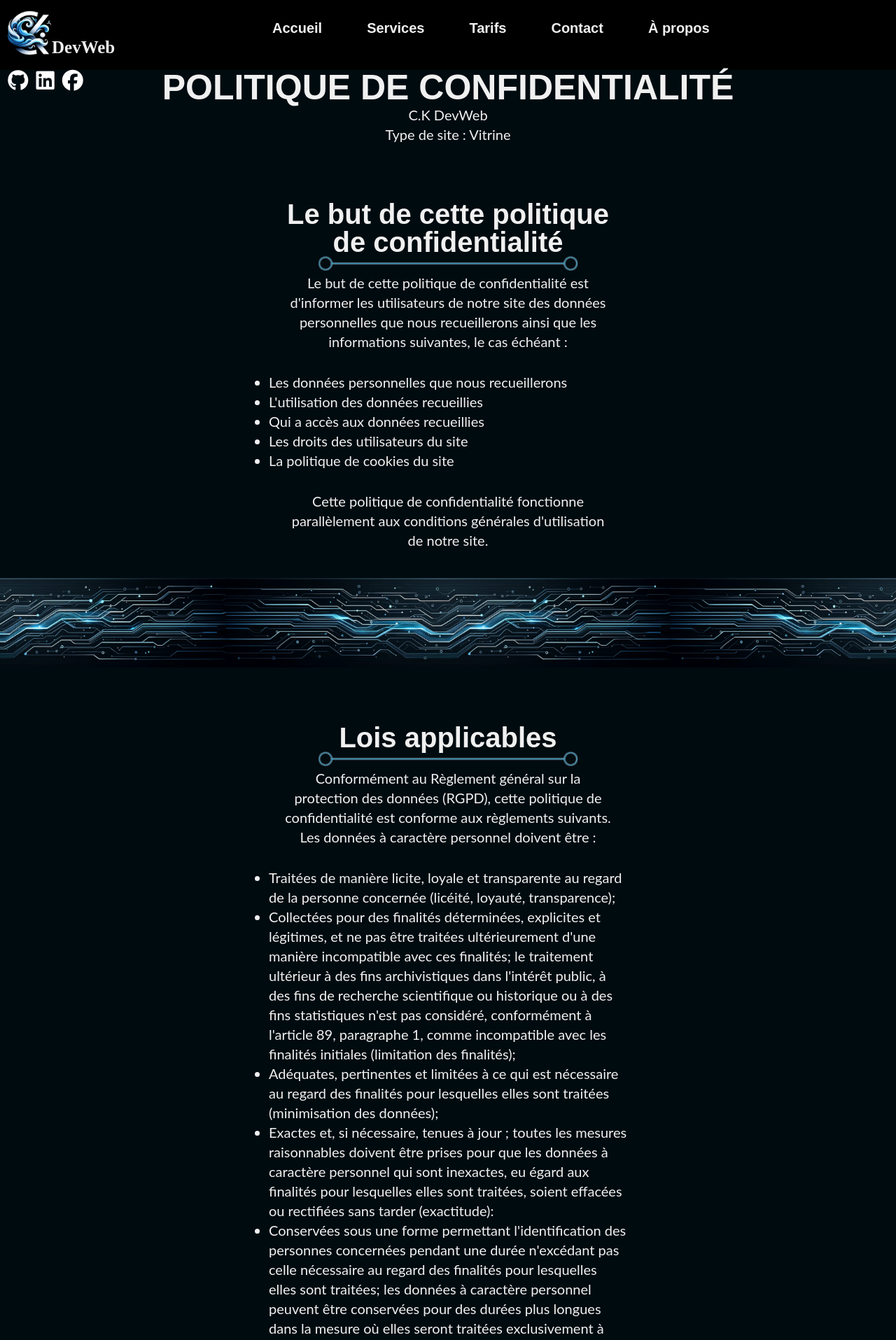
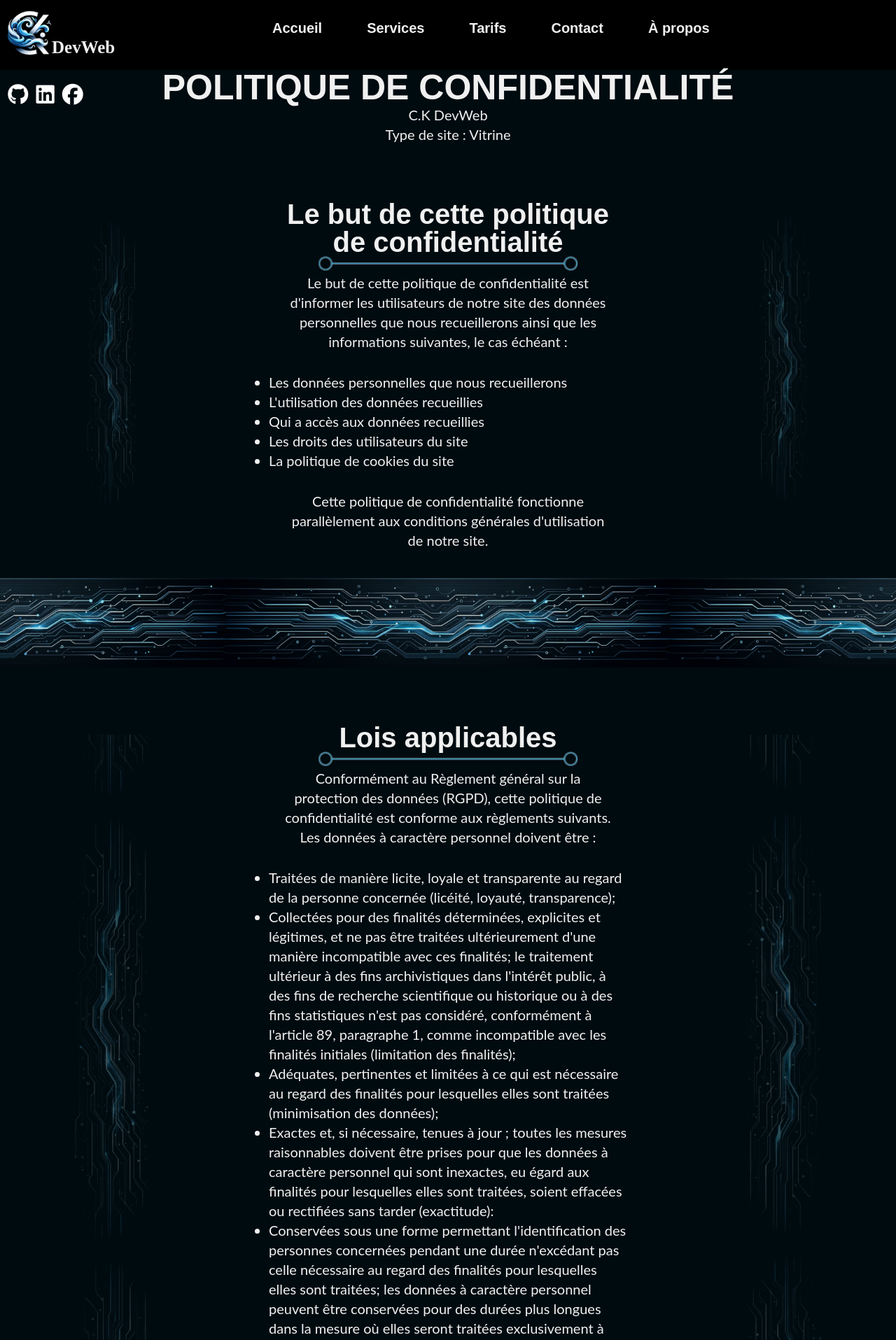
Before and after one commit to CKdevweb/ckdevwebrefound, a Symfony app: template templates/cgu/index.html.twig in a window 1280 px wide. Shown: the top 1915 px of the page at 70% size. Run offline with Twig, Linux system fonts and the light colour scheme; the template is opened without the code that fills it, so the values that code supplies are empty; some libraries are stand-ins or nearby versions.

Commit message:
Responsive OK

```diff
--- a/templates/about/index.html.twig
+++ b/templates/about/index.html.twig
@@ -7,6 +7,7 @@
         <header class="main-header">
             <h1>À propos</h1>
         </header>
+        <div class="left-side-sprite"></div>
         <section>
             <h2>Mon parcours</h2>
             <img class="title-underline" src="{{ asset('assets/medias/images/sprites/title-underline.webp') }}" alt="">
@@ -64,7 +65,9 @@
                 </p>
             </article>
         </section>
+        <div class="right-side-sprite"></div>
         <div class="separator"></div>
+        <div class="left-side-sprite"></div>
         <section>
             <h2>Ma philosophie en développement web</h2>
             <img class="title-underline" src="{{ asset('assets/medias/images/sprites/title-underline.webp') }}" alt="">
@@ -132,5 +135,6 @@
                 </p>
             </article>
         </section>
+        <div class="right-side-sprite"></div>
     </main>
 {% endblock %}
--- a/templates/cgu/index.html.twig
+++ b/templates/cgu/index.html.twig
@@ -9,10 +9,12 @@
             <p>C.K DevWeb</p>
             <p>Type de site : Vitrine</p>
         </header>
+        <div class="left-side-sprite"></div>
         <section>
             <h2>Le but de cette politique de confidentialité</h2>
             <img class="title-underline" src="{{ asset('assets/medias/images/sprites/title-underline.webp') }}" alt="">
-            <p>Le but de cette politique de confidentialité est d'informer les utilisateurs de notre site des données personnelles que nous recueillerons ainsi que les informations suivantes, le cas échéant :</p>
+            <p>Le but de cette politique de confidentialité est d'informer les utilisateurs de notre site des données
+                personnelles que nous recueillerons ainsi que les informations suivantes, le cas échéant :</p>
             <ul>
                 <li>Les données personnelles que nous recueillerons</li>
                 <li>L'utilisation des données recueillies</li>
@@ -20,22 +22,35 @@
                 <li>Les droits des utilisateurs du site</li>
                 <li>La politique de cookies du site</li>
             </ul>
-            <p>Cette politique de confidentialité fonctionne parallèlement aux conditions générales d'utilisation de notre site.</p>
+            <p>Cette politique de confidentialité fonctionne parallèlement aux conditions générales d'utilisation de
+                notre site.</p>
 
         </section>
+        <div class="right-side-sprite"></div>
         <div class="separator"></div>
-
+        <div class="left-side-sprite"></div>
         <section>
             <h2>Lois applicables</h2>
             <img class="title-underline" src="{{ asset('assets/medias/images/sprites/title-underline.webp') }}" alt="">
-            <p>Conformément au Règlement général sur la protection des données (RGPD), cette politique de confidentialité est conforme aux règlements suivants.</p>
+            <p>Conformément au Règlement général sur la protection des données (RGPD), cette politique de
+                confidentialité est conforme aux règlements suivants.</p>
             <p>Les données à caractère personnel doivent être :</p>
             <ul>
-                <li>Traitées de manière licite, loyale et transparente au regard de la personne concernée (licéité, loyauté, transparence);</li>
-                <li>Collectées pour des finalités déterminées, explicites et légitimes, et ne pas être traitées ultérieurement d'une manière incompatible avec ces finalités; le traitement ultérieur à des fins archivistiques dans l'intérêt public, à des fins de recherche scientifique ou historique ou à des fins statistiques n'est pas considéré, conformément à l'article 89, paragraphe 1, comme incompatible avec les finalités initiales (limitation des finalités);</li>
-                <li>Adéquates, pertinentes et limitées à ce qui est nécessaire au regard des finalités pour lesquelles elles sont traitées (minimisation des données);</li>
-                <li>Exactes et, si nécessaire, tenues à jour ; toutes les mesures raisonnables doivent être prises pour que les données à caractère personnel qui sont inexactes, eu égard aux finalités pour lesquelles elles sont traitées, soient effacées ou rectifiées sans tarder (exactitude):</li>
-                <li>Conservées sous une forme permettant l'identification des personnes concernées pendant une durée n'excédant pas celle nécessaire au regard des finalités pour lesquelles elles sont traitées; les données à caractère personnel peuvent être conservées pour des durées plus longues dans la mesure où elles seront traitées exclusivement à des fins archivistiques dans l'intérêt public, à des fins de recherche scientifique ou historique ou à des fins statistiques conformément à l'article 89, paragraphe 1, pour autant que soient mises en œuvre les mesures techniques et organisationnelles appropriées requises par le règlement afin de garantir les droits et libertés de la personne concernée (limitation de la conservation);</li>
+                <li>Traitées de manière licite, loyale et transparente au regard de la personne concernée (licéité,
+                    loyauté, transparence);</li>
+                <li>Collectées pour des finalités déterminées, explicites et légitimes, et ne pas être traitées
+                    ultérieurement d'une manière incompatible avec ces finalités; le traitement ultérieur à des fins
+                    archivistiques dans l'intérêt public, à des fins de recherche scientifique ou historique ou à des
+                    fins statistiques n'est pas considéré, conformément à l'article 89, paragraphe 1, comme incompatible
+                    avec les finalités initiales (limitation des finalités);</li>
+                <li>Adéquates, pertinentes et limitées à ce qui est nécessaire au regard des finalités pour lesquelles
+                    elles sont traitées (minimisation des données);</li>
+                <li>Exactes et, si nécessaire, tenues à jour ; toutes les mesures raisonnables doivent être prises pour
+                    que les données à caractère personnel qui sont inexactes, eu égard aux finalités pour lesquelles
+                    elles sont traitées, soient effacées ou rectifiées sans tarder (exactitude):</li>
+                <li>Conservées sous une forme permettant l'identification des personnes concernées pendant une durée
+                    n'excédant pas celle nécessaire au regard des finalités pour lesquelles elles sont traitées; les
+                    données à caractère personnel peuvent être conservées pour des durées plus longues dans la mesure où elles seront traitées exclusivement à des fins archivistiques dans l'intérêt public, à des fins de recherche scientifique ou historique ou à des fins statistiques conformément à l'article 89, paragraphe 1, pour autant que soient mises en œuvre les mesures techniques et organisationnelles appropriées requises par le règlement afin de garantir les droits et libertés de la personne concernée (limitation de la conservation);</li>
                 <li>Traitées de façon à garantir une sécurité appropriée des données à caractère personnel, y compris la protection contre le traitement non autorisé ou illicite et contre la perte, la destruction ou les dégâts d'origine accidentelle, à l'aide de mesures techniques ou organisationnelles appropriées (intégrité et confidentialité).</li>
             </ul>
             <p>Le traitement n'est licite que si, et dans la mesure où, au moins une des conditions suivantes est remplie :</p>
@@ -48,8 +63,8 @@
                 <li>Le traitement est nécessaire aux fins des intérêts légitimes poursuivis par le responsable du traitement ou par un tiers, à moins que ne prévalent les intérêts ou les libertés et droits fondamentaux de la personne concernée qui exigent une protection des données à caractère personnel, notamment lorsque la personne concernée est un enfant.</li>
             </ul>
             <p>Pour les résidents de l'État de Californie, cette politique de confidentialité vise à se conformer à la California Consumer Privacy Act (CCPA). S'il y a des incohérences entre ce document et la CCPA, la législation de l'État s'appliquera. Si nous constatons des incohérences, nous modifierons notre politique pour nous conformer à la loi pertinente.</p>
-
         </section>
+        <div class="right-side-sprite"></div>
         <div class="separator"></div>
         <section>
             <h2>Consentement</h2>
@@ -61,6 +76,7 @@
             </ul>
         </section>
         <div class="separator"></div>
+        <div class="left-side-sprite"></div>
         <section>
             <h2>Données personnelles que nous collectons</h2>
             <img class="title-underline" src="{{ asset('assets/medias/images/sprites/title-underline.webp') }}" alt="">
@@ -78,9 +94,10 @@
             <p>Enregistrement d'un compte</p>
             <p>Complétion des informations d'un compte</p>
             <p>Veuillez noter que nous ne collectons que les données qui nous aident à atteindre l'objectif énoncé dans cette politique de confidentialité. Nous ne recueillerons pas de données supplémentaires sans vous en informer au préalable.</p>
-
         </section>
+        <div class="right-side-sprite"></div>
         <div class="separator"></div>
+        <div class="left-side-sprite"></div>
         <section>
             <h2>Comment nous utilisons les données personnelles</h2>
             <img class="title-underline" src="{{ asset('assets/medias/images/sprites/title-underline.webp') }}" alt="">
@@ -102,31 +119,29 @@
                 <li>À des acheteurs ou des acheteurs potentiels de cette société dans le cas où nous cherchons à la vendre la société</li>
             </ul>
             <p>Si vous suivez des hyperliens de notre site vers un autre site, veuillez noter que nous ne sommes pas responsables et n'avons pas de contrôle sur leurs politiques et pratiques de confidentialité.</p>
-
         </section>
+        <div class="right-side-sprite"></div>
         <div class="separator"></div>
         <section>
             <h2>Combien de temps, nous stockons les données personnelles</h2>
             <img class="title-underline" src="{{ asset('assets/medias/images/sprites/title-underline.webp') }}" alt="">
-
             <p>Nous ne conservons pas les données des utilisateurs au-delà de ce qui est nécessaire pour atteindre les fins pour lesquelles elles sont recueillies. Dépassé un certain délais d'inactivité du compte, ce dernier sera supprimer de la base de données.</p>
-
         </section>
         <div class="separator"></div>
+        <div class="left-side-sprite"></div>
         <section>
             <h2>Comment nous protégeons vos données personnelles</h2>
             <img class="title-underline" src="{{ asset('assets/medias/images/sprites/title-underline.webp') }}" alt="">
             <p>Afin d'assurer la protection de votre sécurité, nous utilisons le protocole de sécurité de la couche transport pour transmettre des renseignements personnels dans notre système.</p>
             <p>Toutes les données stockées dans notre système sont bien sécurisées et ne sont accessibles qu'à nos employés. Nos employés sont liés par des accords de confidentialité stricts et une violation de cet accord entraînerait le licenciement de l'employé.</p>
             <p>Alors que nous prenons toutes les précautions raisonnables pour nous assurer que nos données d'utilisateur sont sécurisées et que les utilisateurs sont protégés, il reste toujours du risque de préjudice. L'Internet en sa totalité peut être, parfois, peu sûr et donc nous sommes incapables de garantir la sécurité des données des utilisateurs au-delà de ce qui est raisonnablement pratique.</p>
-
         </section>
+        <div class="right-side-sprite"></div>
         <div class="separator"></div>
         <section>
             <h2>Mineurs</h2>
             <img class="title-underline" src="{{ asset('assets/medias/images/sprites/title-underline.webp') }}" alt="">
             <p>Le RGPD précise que les personnes de moins de 15 ans sont considérées comme des mineurs aux fins de la collecte de données. Les mineurs doivent avoir le consentement d'un représentant légal pour que leurs données soient recueillies, traitées et utilisées.</p>
-
         </section>
         <section>
             <h2>Vos droits en tant qu'utilisateur</h2>
--- a/templates/contact/index.html.twig
+++ b/templates/contact/index.html.twig
@@ -16,11 +16,12 @@
                 réponse dans les plus brefs délais.
             </p>
         </section>
+        <div class="left-side-sprite"></div>
         <section>
             <div id="contact-form-container">
                 {% include 'partials/contact-form.html.twig' %}
             </div>
         </section>
-
+        <div class="right-side-sprite"></div>
     </main>
 {% endblock %}
--- a/templates/homepage/index.html.twig
+++ b/templates/homepage/index.html.twig
@@ -51,7 +51,7 @@
         {%  endif %}
     {%  endif %}
 
-
+    <div class="left-side-sprite"></div>
     <section id="make-review-section">
         <header>
             <h2>Laissez un commentaire</h2>
@@ -67,6 +67,7 @@
             {% include 'partials/review-form.html.twig' %}
         </div>
     </section>
+    <div class="right-side-sprite"></div>
 </main>
     <script type="module" src="{{ asset('assets/js/views/homepage.js') }}"></script>
 
--- a/templates/services/index.html.twig
+++ b/templates/services/index.html.twig
@@ -13,6 +13,7 @@
             Mes services comprennent :
         </p>
     </section>
+    <div class="left-side-sprite"></div>
     <section>
         <h2>Développement</h2>
         <img class="title-underline" src="{{ asset('assets/medias/images/sprites/title-underline.webp') }}" alt="">
@@ -32,7 +33,9 @@
             </ul>
         </article>
     </section>
+    <div class="right-side-sprite"></div>
     <div class="separator"></div>
+    <div class="left-side-sprite"></div>
     <section>
         <h2>Accessibilité et référencement</h2>
         <img class="title-underline" src="{{ asset('assets/medias/images/sprites/title-underline.webp') }}" alt="">
@@ -58,6 +61,7 @@
             </ul>
         </article>
     </section>
+    <div class="right-side-sprite"></div>
     <div class="separator"></div>
     <section>
         <h2>Maintenance</h2>
```
Also changed, not shown: templates/prices/index.html.twig (+8 -0 lines), public/assets/styles/css/style.css, public/assets/styles/scss/mains/_main.scss, public/assets/styles/scss/mains/_typo.scss, public/assets/styles/scss/partials/_buttons.scss, public/assets/styles/scss/views/_about.scss, 1 other file.
